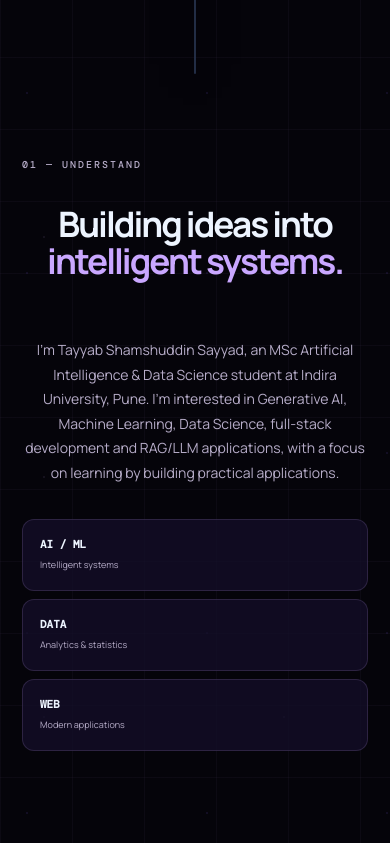
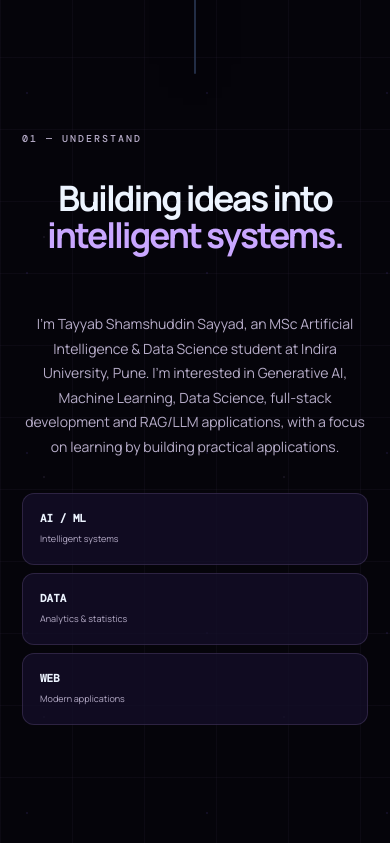
Before and after one commit to tshamshuddinsayyad/portfolio, a React (Vite) app: page / in a window 390 px wide. Shown: the part 1101-1944 px from the top of the page. Built offline with nearby package versions, Linux system fonts and the light colour scheme.

Commit message:
Remove old vertical line and tighten Understand section spacing

```diff
--- a/src/styles.css
+++ b/src/styles.css
@@ -1010,7 +1010,7 @@ body{
 /* The transition below the hero should be clean: no vertical route/divider and no oversized dead space. */
 main > .hero + .section.intro{
   margin-top:0!important;
-  padding-top:52px!important;
+  padding-top:18px!important;
   border-top:0!important;
 }
 main > .hero + .section.intro:before,
@@ -1038,7 +1038,7 @@ main > .hero + .section.intro [class*="vertical-line"]{
   box-shadow:none!important;
 }
 @media(max-width:760px){
-  main > .hero + .section.intro{padding-top:40px!important}
+  main > .hero + .section.intro{padding-top:14px!important}
 }
 
 
@@ -1769,9 +1769,6 @@ main > .hero + .section.intro [class*="vertical-line"]{
 
 /* EDUCATION — interactive timeline, preserving the first theme */
 .education-timeline{position:relative;display:grid;gap:11px;margin-top:24px;padding-left:28px}
-.education-line{position:absolute;left:8px;top:8px;bottom:8px;width:1px;background:linear-gradient(180deg,transparent,var(--accent2) 12%,var(--accent) 72%,transparent);opacity:.34;overflow:hidden}
-.education-line i{position:absolute;left:0;top:-25%;width:100%;height:28%;background:linear-gradient(180deg,transparent,var(--accent),transparent);box-shadow:0 0 12px var(--accent);animation:educationFlow 3.4s ease-in-out infinite}
-@keyframes educationFlow{0%{transform:translateY(-20%)}100%{transform:translateY(420%)}}
 .education-item{position:relative;padding:18px 19px;border:1px solid var(--line);border-radius:14px;background:var(--panel);display:flex;flex-direction:column;gap:7px;transition:transform .28s ease,border-color .28s ease,box-shadow .28s ease,background .28s ease}
 .education-item>span:not(.education-node){font:8px "DM Mono";letter-spacing:1px;color:var(--accent)}
 .education-item b{font-size:13px;line-height:1.35}
@@ -1805,13 +1802,12 @@ main > .hero + .section.intro [class*="vertical-line"]{
 
 @media(max-width:700px){
   .education-timeline{padding-left:25px}
-  .education-line{left:7px}
   .education-node{left:-25px}
   .certification-grid{grid-template-columns:1fr}
   .learning-note{align-items:flex-start;flex-direction:column;gap:7px}
 }
 @media(prefers-reduced-motion:reduce){
-  .education-line i,.typing-cursor{animation:none}
+  .typing-cursor{animation:none}
 }
 
 /* =========================================================
```
